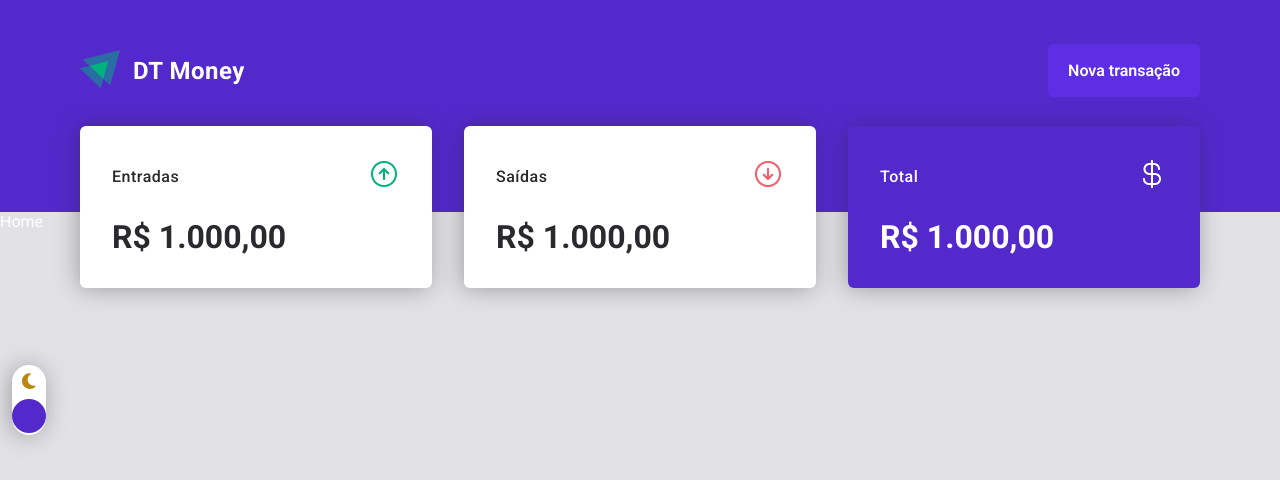
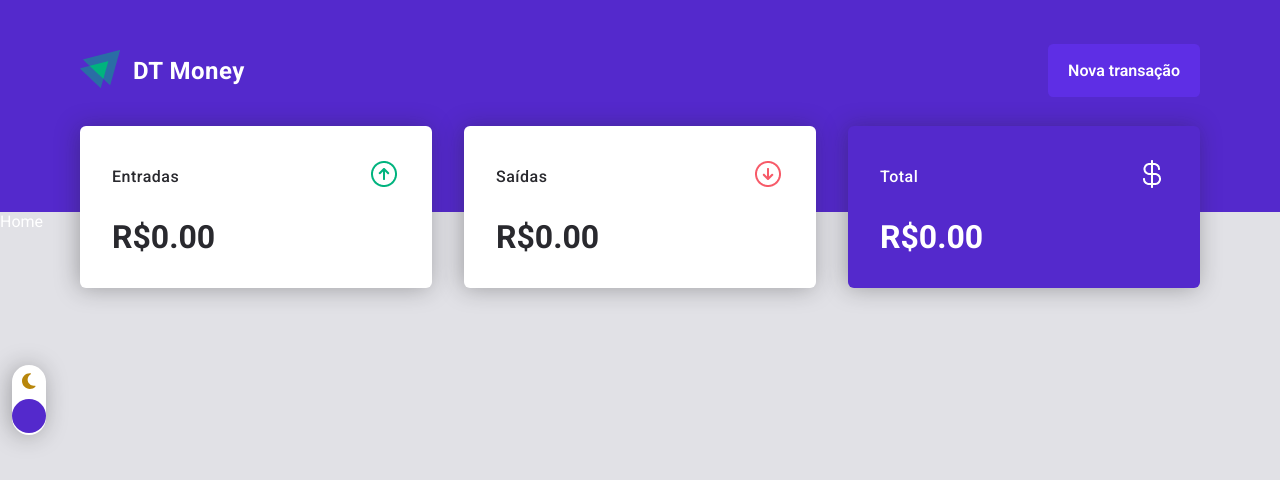
Before and after one commit to LucasBargas/dt_money_angular, an Angular app: page /home in a window 1280 px wide. Shown: the top 480 px of the page. Built offline with nearby package versions, Linux system fonts and the light colour scheme; no server answers.

Commit message:
Header resume - in development

```diff
--- a/src/app/components/header/header-resume/header-resume.component.html
+++ b/src/app/components/header/header-resume/header-resume.component.html
@@ -6,7 +6,7 @@
         <img src="assets/images/arrow-green.png" alt="">
       </figure>
     </div>
-    <strong>R$ 1.000,00</strong>
+    <strong>{{ totalSales | currency:'BRL':'symbol':'1.2-2' }}</strong>
   </div>
 
   <div class="header-resume-area-single">
@@ -16,7 +16,7 @@
         <img src="assets/images/arrow-wine.png" alt="">
       </figure>
     </div>
-    <strong>R$ 1.000,00</strong>
+    <strong>{{ totalExpenses | currency:'BRL':'symbol':'1.2-2' }}</strong>
   </div>
 
   <div class="header-resume-area-single">
@@ -26,6 +26,6 @@
         <img src="assets/images/dolar.png" alt="">
       </figure>
     </div>
-    <strong>R$ 1.000,00</strong>
+    <strong>{{ (totalSales - totalExpenses) | currency:'BRL':'symbol':'1.2-2' }}</strong>
   </div>
 </div>
--- a/src/app/components/header/header-resume/header-resume.component.ts
+++ b/src/app/components/header/header-resume/header-resume.component.ts
@@ -1,6 +1,9 @@
 import { CommonModule } from '@angular/common';
-import { Component, inject } from '@angular/core';
+import { Component, inject, OnInit } from '@angular/core';
 import { ThemeService } from '../../../services/theme.service';
+import { TransactionsResumeService } from '../../../services/transactionsResume.service';
+import { TransactionsService } from '../../../services/transactions.service';
+import { Subscription } from 'rxjs';
 
 @Component({
   selector: 'app-header-resume',
@@ -9,7 +12,35 @@ import { ThemeService } from '../../../services/theme.service';
   templateUrl: './header-resume.component.html',
   styleUrl: './header-resume.component.scss'
 })
-export class HeaderResumeComponent {
+export class HeaderResumeComponent implements OnInit {
   private themeService = inject(ThemeService);
   theme = this.themeService.getTheme();
+  private transactionsResumeService = inject(TransactionsResumeService);
+  transactionsResume = this.transactionsResumeService.getTransactions();
+  totalSales = 0;
+  totalExpenses = 0;
+  private subscription?: Subscription;
+
+  constructor(private transactionsService: TransactionsService) { }
+
+  ngOnInit(): void {
+    this.subscription = this.transactionsService.getTransactions().subscribe((transactions) => {
+      this.transactionsResumeService.setTransactions(transactions);
+
+      this.totalSales = this.calculate('Venda');
+      this.totalExpenses = this.calculate('Gasto');
+    })
+  }
+
+  ngOnDestroy(): void {
+    this.subscription?.unsubscribe();
+  }
+
+  calculate(type: string): number {
+    const resume = this.transactionsResume()
+      .filter(t => t.transactionType === type)
+      .reduce((acc, curr) => acc + Number(curr.amount), 0);
+
+    return resume;
+  }
 }
```
Also changed, not shown: 1 other file (tests, documents, lock files or other folders).
